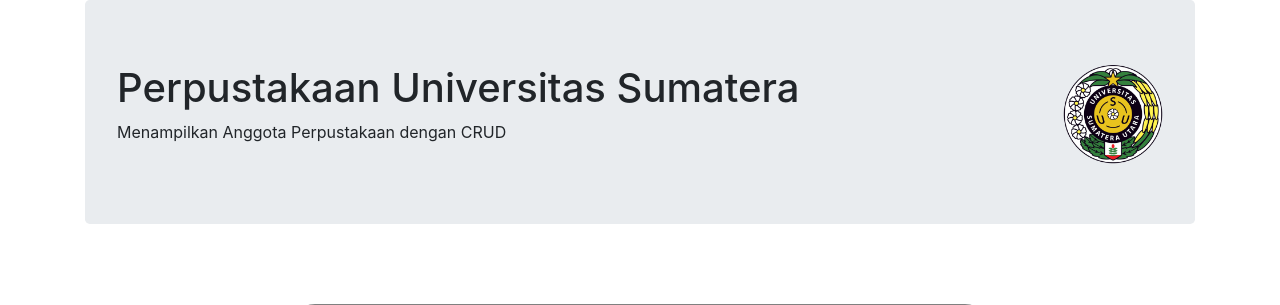
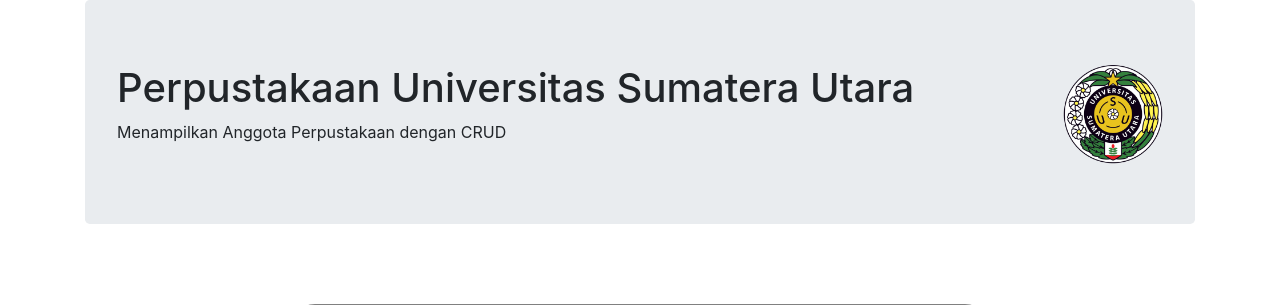
Before and after one commit to Huzaifahlais/lab_imk, a PHP site: the page made by input .php in a window 1280 px wide. Shown: the top 305 px of the page. Run offline with PHP 8.4, Linux system fonts and the light colour scheme.

Commit message:
Update input .php
"kurang utara lagi guys wkwkwk"

```diff
--- a/input .php
+++ b/input .php
@@ -43,7 +43,7 @@
 </head>
 <div class="container">
   <div class="jumbotron">
-    <h1>Perpustakaan Universitas Sumatera<img src="./usu.png" width="100px" align="right" />  </h1>
+    <h1>Perpustakaan Universitas Sumatera Utara<img src="./usu.png" width="100px" align="right" />  </h1>
     <p>Menampilkan Anggota Perpustakaan dengan CRUD</p>
 
     </div>
```
